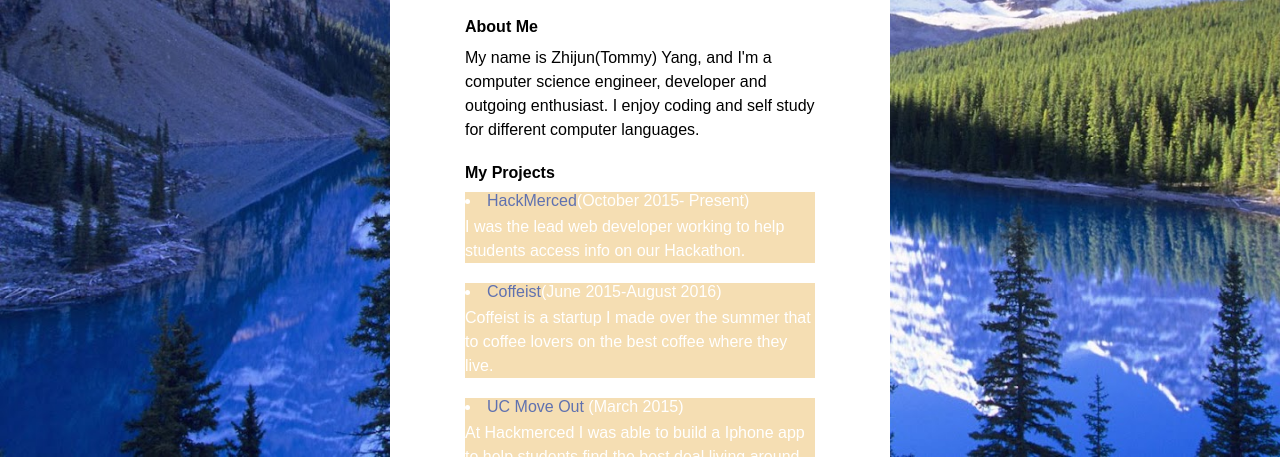
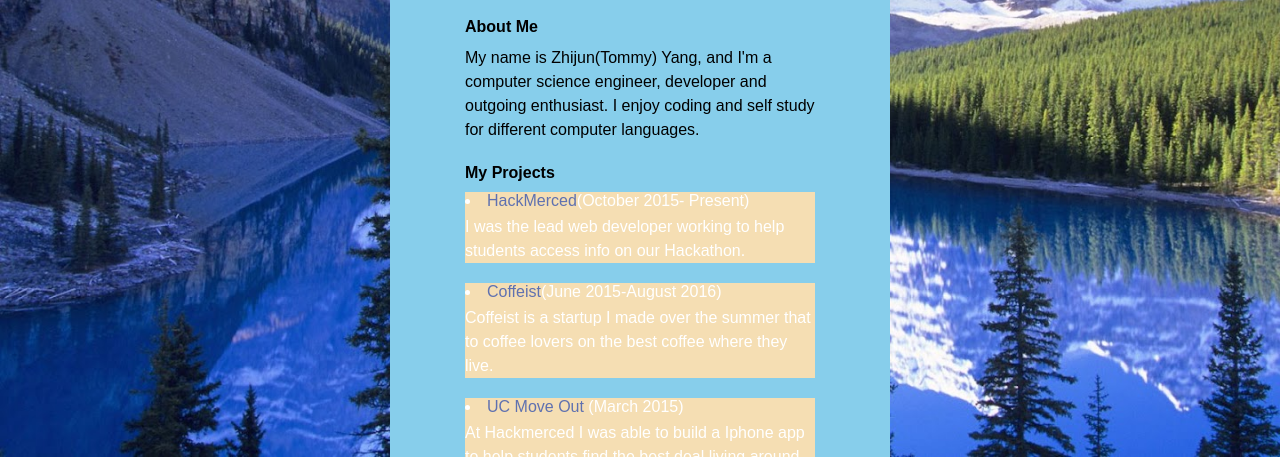
Before and after one commit to treatyoubetter/treatyoubetter.github.io, a plain HTML site: page index.html in a window 1280 px wide. Shown: the part 343-800 px from the top of the page. Drawn offline with Linux system fonts and the light colour scheme.

Commit message:
Update index.css

```diff
--- a/index.css
+++ b/index.css
@@ -5,7 +5,7 @@
     width:100%;
   }
   body{
-    background-color:#87CEEB;
+    background-color:white;
     background-image:url(background.jpg);
     background-repeat:no-repeat;
     background-size:cover;
@@ -24,7 +24,7 @@
     padding:0px 0px 20px 0px;
     height: auto;
     border-radius:5px;
-    background-color:#fff;
+    background-color:#87CEEB;
     position:relative;
   }
   .profile-picture{
```
